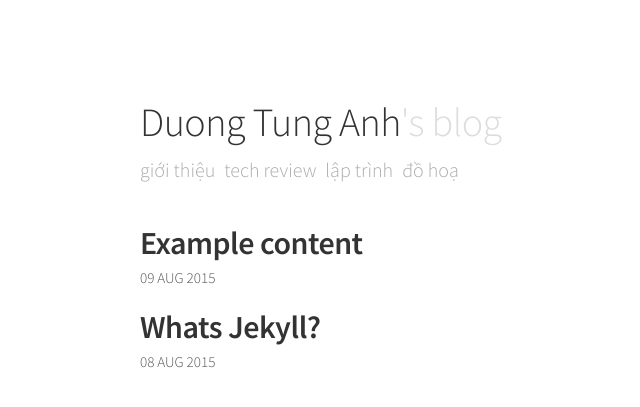
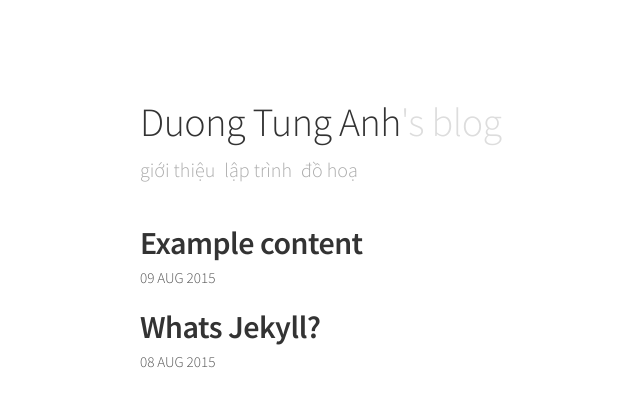
Before and after one commit to duongtunganh/duongtunganh, a Jekyll site: the page built from index.html, in a window 1280 px wide. Shown: the top 407 px of the page, without its empty margins (140-780 px from the left). Built offline with Jekyll 4.4.1, drawn with Linux system fonts in a browser that asks for light colours.

Commit message:
removed tech review menu

```diff
--- a/_config.yml
+++ b/_config.yml
@@ -18,8 +18,6 @@ markdown:           kramdown
 nav:
   - name:           "Giới thiệu"
     href:           "/about"
-  - name:           "Tech Review"
-    href:           "/techreview"
   - name:           "Lập trình"
     href:           "/dev"
   - name:           "Đồ hoạ"
```
